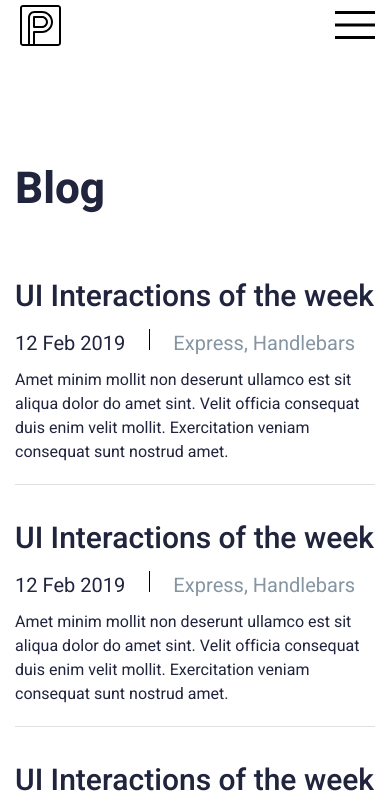
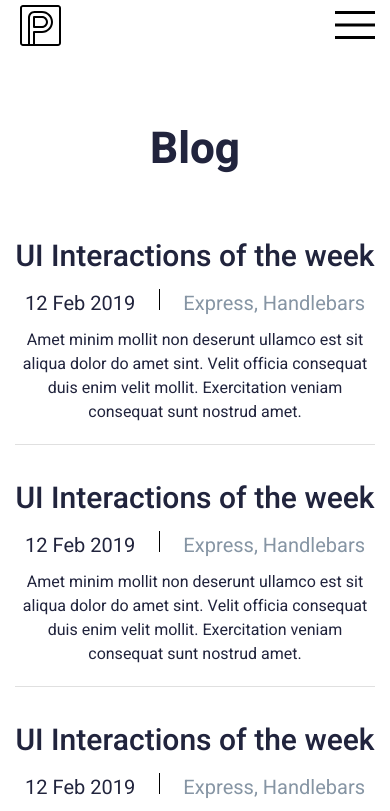
Before and after one commit to SochircaRoman/my-portfolio, a Vue app: page /blog in a window 390 px wide. Shown: the top 811 px of the page. Built offline with nearby package versions, Linux system fonts and the light colour scheme.

Commit message:
Add media point to BlogView

```diff
--- a/src/views/BlogView.vue
+++ b/src/views/BlogView.vue
@@ -77,4 +77,15 @@ export default {
   margin-bottom: 55px;
 }
 /* END BLOG */
+
+/* MEDIA START */
+@media screen and (max-width: 800px) {
+  .blog {
+    padding-top: 120px;
+  }
+
+  .blog__content {
+    text-align: -webkit-center;
+  }
+}
 </style>
```
